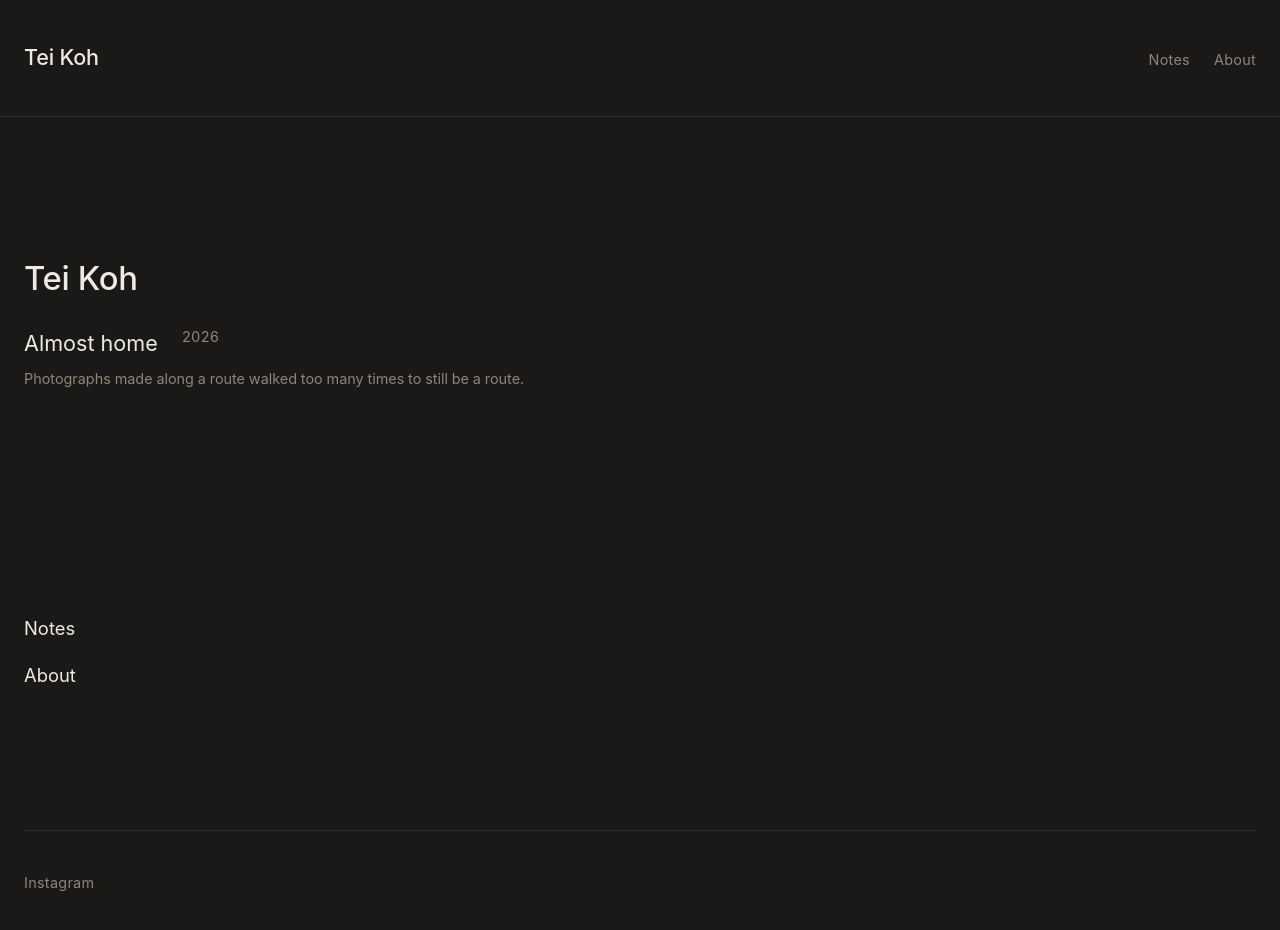
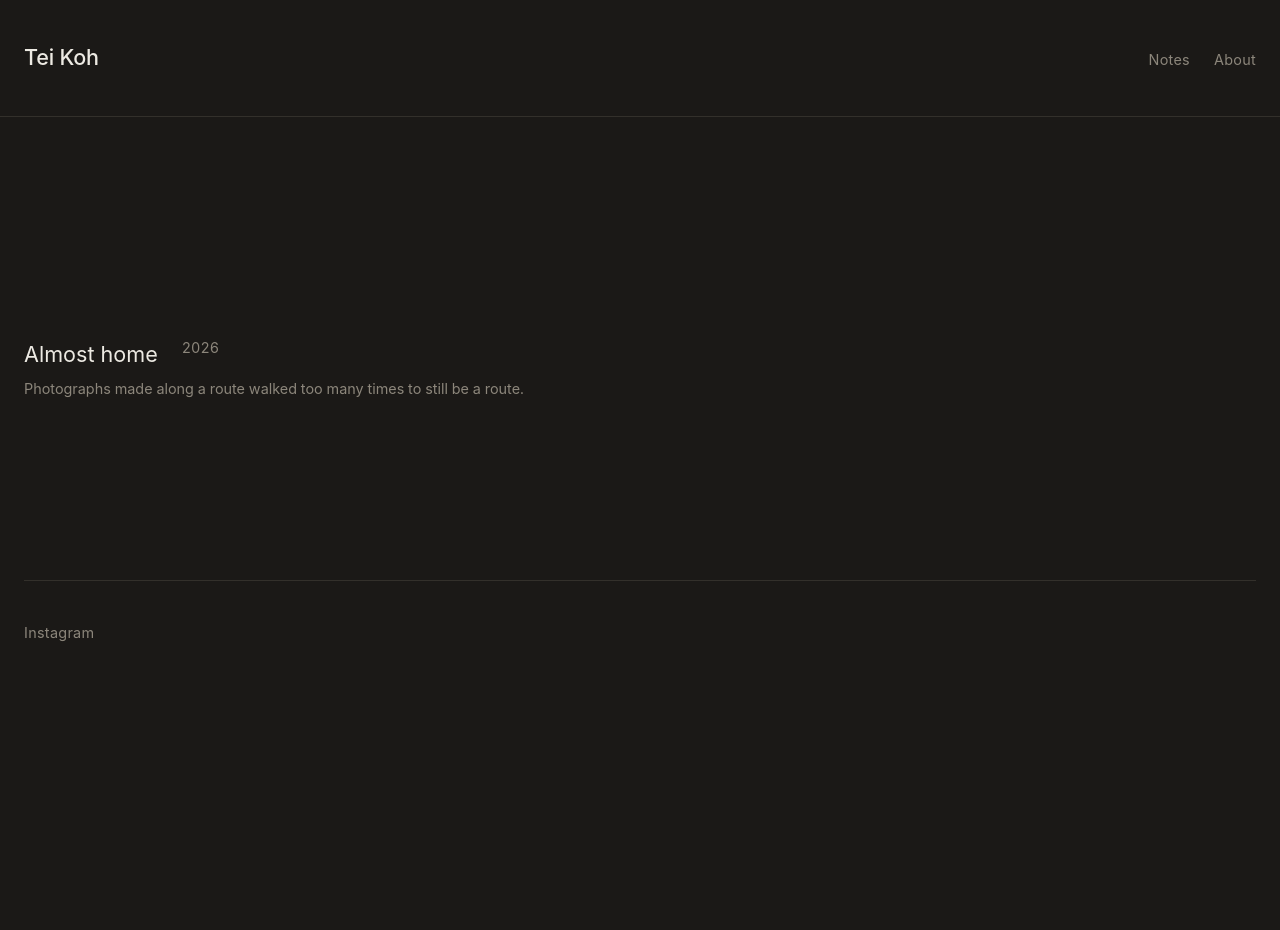
Before and after one commit to Nicolakacha/personal-website, an Astro site: page / in a window 1280 px wide. After the commit the page ends 800 px from the top, so only its background shows below. Built offline with nearby package versions, Linux system fonts and the light colour scheme; Astro itself is replaced by a stand-in of ours; no server answers; a web font is replaced by a local one.

Commit message:
fix: remove duplicate site name from Home
The site name appeared three times on Home: the header nav, a large
<h1>, and (until the previous commit) the footer. Home's <h1> is now
visually hidden (a plain "Works" label for document structure/screen
readers only) and the redundant Notes/About links at the bottom of
the page are removed, since the header already provides them on
every page including Home.

```diff
--- a/src/pages/index.astro
+++ b/src/pages/index.astro
@@ -12,12 +12,11 @@ const works = (await getCollection('works', ({ data }) => data.status !== 'hidde
 ---
 <BaseLayout title="Tei Koh — Photographs">
   <section class="index-column">
-    <h1>Tei Koh</h1>
+    <h1 class="sr-only">Works</h1>
     <WorkIndexList works={works} />
-    <div class="entry-points"><a href="/notes/">Notes</a><a href="/about/">About</a></div>
   </section>
 </BaseLayout>
 
 <style>
-  .entry-points { display: grid; gap: var(--space-xs); margin-top: var(--space-pause); }
+  .index-column { padding-top: var(--space-lg); }
 </style>
```
